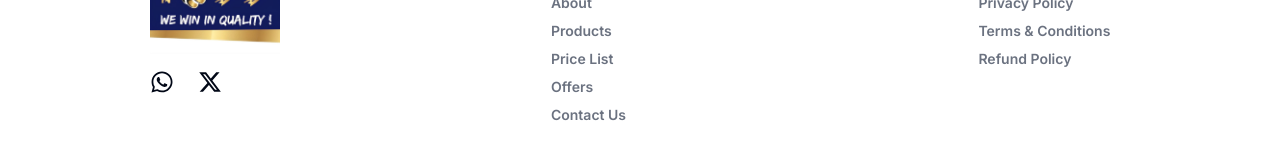
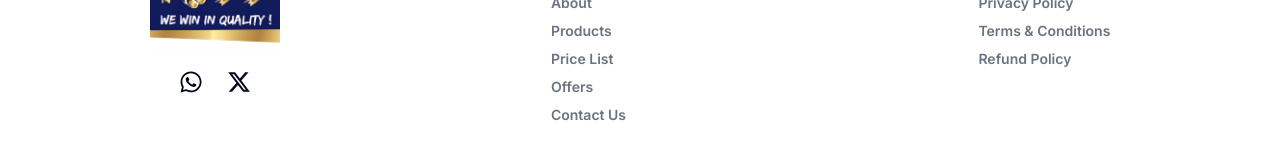
Before and after one commit to darshit890/crosscables, a Next.js app: page / in a window 1280 px wide. Shown: the part 3412-3576 px from the top of the page. Built offline with nearby package versions, Linux system fonts and the light colour scheme.

Commit message:
modified:   components/Footer.tsx

```diff
--- a/components/Footer.tsx
+++ b/components/Footer.tsx
@@ -13,7 +13,7 @@ function Footer() {
           <div className="mb-8 md:mb-0 text-center md:text-left">
             <ul>
               <Image src={'/logo.jpg'} alt="" width={130} height={60} className="mx-auto md:mx-0 mb-4" />
-              <div className="flex gap-4 md:gap-6 pb-5 justify-center md:justify-start">
+              <div className="flex gap-4 md:gap-6 pb-5 justify-center md:justify-center">
                 <Link href={"https://wa.me/9898222345"}><FaWhatsapp className="text-xl md:text-2xl cursor-pointer hover:text-green-600" /></Link>
                 <Link href={"https://x.com/TossCables"}><FaXTwitter className="text-xl md:text-2xl cursor-pointer hover:text-blue-600" /></Link>
               </div>
```
